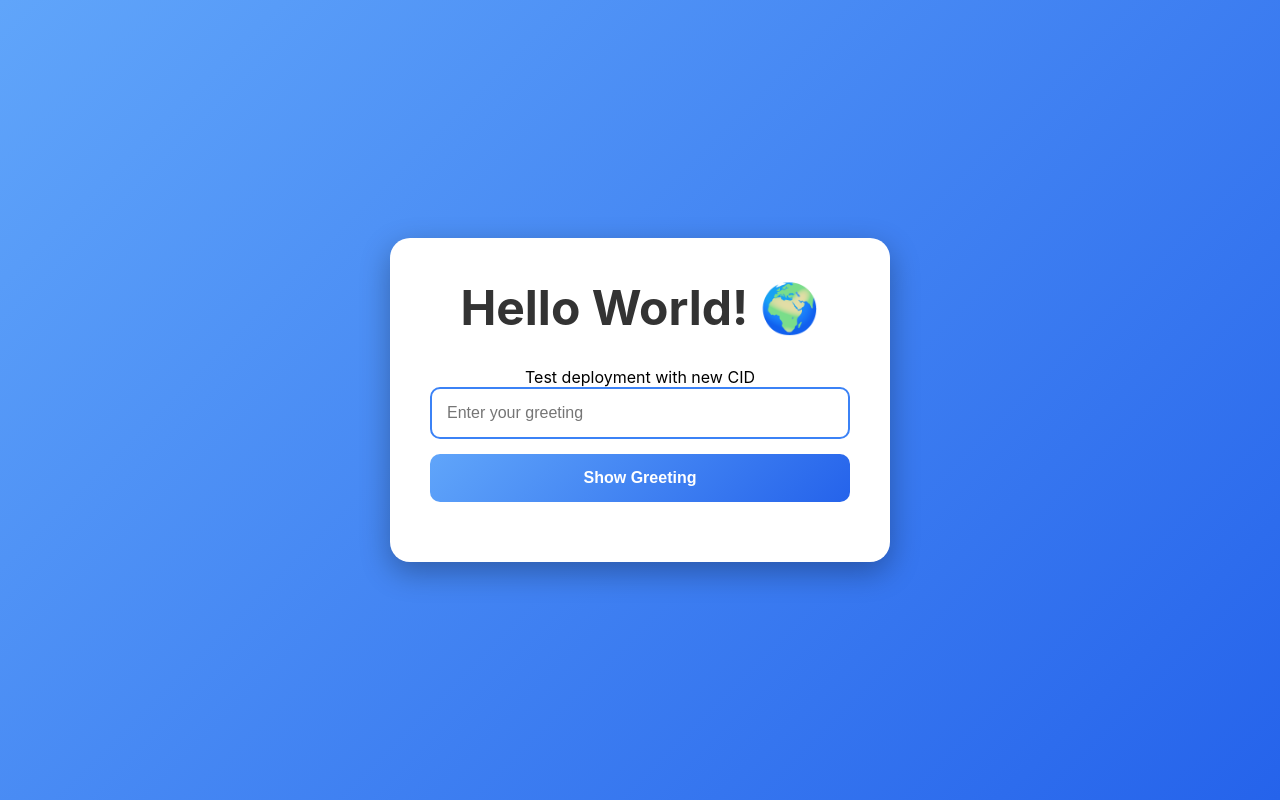
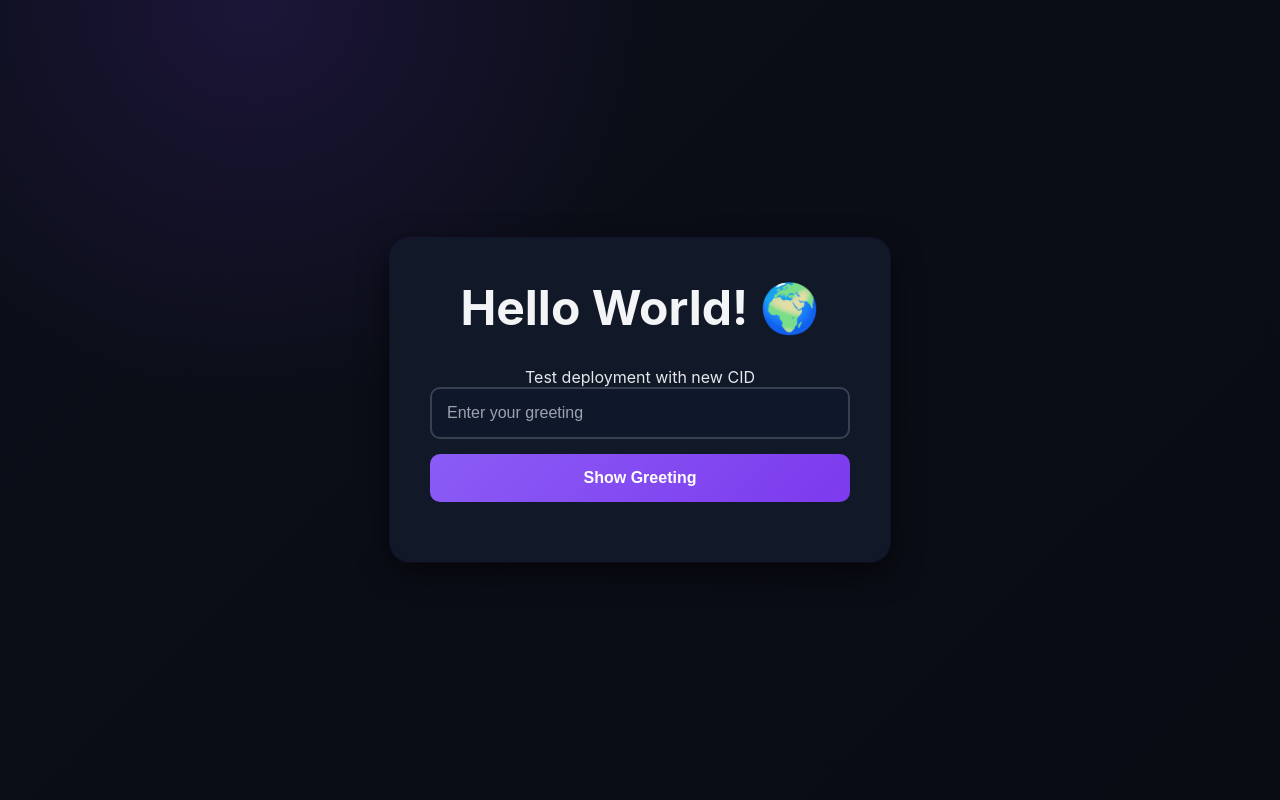
Before and after one commit to predictionTest/68243ba4, a React (Create React App) app: page / in a window 1280 px wide. Built offline with nearby package versions, Linux system fonts and the light colour scheme.

Commit message:
AI-generated modifications (resp_0da8d38ca739f627006931a19269088190b0684d0f8ac433cc)

```diff
--- a/src/App.css
+++ b/src/App.css
@@ -1,3 +1,4 @@
+/* === src/App.css === */
 /* === src/App.css === */
 /* === src/App.css === */
 .App {
@@ -5,21 +6,23 @@
     display: flex;
     justify-content: center;
     align-items: center;
-    background: linear-gradient(135deg, #60a5fa 0%, #2563eb 100%);
+    background: radial-gradient(900px circle at 20% 0%, rgba(124, 58, 237, 0.15), transparent 45%), linear-gradient(135deg, #0b0f19 0%, #0a0c14 100%);
+    color-scheme: dark;
 }
 
 .container {
     text-align: center;
-    background: white;
+    background: #111827;
     padding: 40px;
     border-radius: 20px;
-    box-shadow: 0 10px 30px rgba(0, 0, 0, 0.3);
+    box-shadow: 0 10px 30px rgba(0, 0, 0, 0.6), 0 0 0 1px rgba(124, 58, 237, 0.15);
     max-width: 500px;
     width: 90%;
+    color: #e5e7eb;
 }
 
 h1 {
-    color: #333;
+    color: #f3f4f6;
     font-size: 3rem;
     margin-bottom: 30px;
     font-weight: 700;
@@ -35,14 +38,26 @@ h1 {
 .greeting-input {
     padding: 15px;
     font-size: 16px;
-    border: 2px solid #3b82f6;
+    background: #0f172a;
+    color: #e5e7eb;
+    border: 2px solid #374151;
     border-radius: 10px;
     outline: none;
-    transition: border-color 0.3s;
+    transition: border-color 0.2s ease, box-shadow 0.2s ease, background-color 0.2s ease, color 0.2s ease;
+}
+
+.greeting-input::placeholder {
+    color: #9ca3af;
 }
 
 .greeting-input:focus {
-    border-color: #1d4ed8;
+    border-color: #a78bfa;
+    box-shadow: 0 0 0 4px rgba(139, 92, 246, 0.25);
+}
+
+.greeting-input:focus-visible {
+    outline: 3px solid rgba(196, 181, 253, 0.9);
+    outline-offset: 2px;
 }
 
 .submit-button {
@@ -50,33 +65,36 @@ h1 {
     font-size: 16px;
     font-weight: 600;
     color: white;
-    background: linear-gradient(135deg, #60a5fa 0%, #2563eb 100%);
+    background: linear-gradient(135deg, #8b5cf6 0%, #7c3aed 100%);
     border: none;
     border-radius: 10px;
     cursor: pointer;
-    transition: transform 0.2s, box-shadow 0.2s;
+    transition: transform 0.2s ease, box-shadow 0.2s ease, filter 0.2s ease;
 }
 
 .submit-button:hover {
     transform: translateY(-2px);
-    box-shadow: 0 5px 15px rgba(37, 99, 235, 0.4);
+    box-shadow: 0 8px 24px rgba(124, 58, 237, 0.4);
+    filter: brightness(1.05);
 }
 
 .submit-button:active {
     transform: translateY(0);
+    filter: brightness(0.98);
 }
 
 .submit-button:focus-visible {
-    outline: 3px solid rgba(255, 255, 255, 0.9);
+    outline: 3px solid rgba(196, 181, 253, 0.95);
     outline-offset: 2px;
 }
 
 .custom-greeting {
     margin-top: 30px;
     padding: 20px;
-    background: linear-gradient(135deg, #60a5fa 0%, #2563eb 100%);
+    background: linear-gradient(135deg, #8b5cf6 0%, #7c3aed 100%);
     border-radius: 10px;
     animation: fadeIn 0.5s;
+    box-shadow: 0 10px 25px rgba(124, 58, 237, 0.35);
 }
 
 .custom-greeting h2 {
@@ -97,3 +115,11 @@ h1 {
         transform: translateY(0);
     }
 }
+
+@media (prefers-reduced-motion: reduce) {
+    * {
+        animation: none !important;
+        transition: none !important;
+        scroll-behavior: auto !important;
+    }
+}
--- a/src/index.css
+++ b/src/index.css
@@ -1,3 +1,4 @@
+/* === src/index.css === */
 /* === src/index.css === */
 /* === src/index.css === */
 * {
@@ -13,9 +14,26 @@ body {
         sans-serif;
     -webkit-font-smoothing: antialiased;
     -moz-osx-font-smoothing: grayscale;
+    background-color: #0a0c14;
+    color: #e5e7eb;
+    color-scheme: dark;
+}
+
+::selection {
+    background-color: rgba(124, 58, 237, 0.35);
+    color: #ffffff;
 }
 
 code {
     font-family: source-code-pro, Menlo, Monaco, Consolas, 'Courier New',
         monospace;
+    color: #e9d5ff;
 }
+
+@media (prefers-reduced-motion: reduce) {
+    * {
+        animation: none !important;
+        transition: none !important;
+        scroll-behavior: auto !important;
+    }
+}
```
